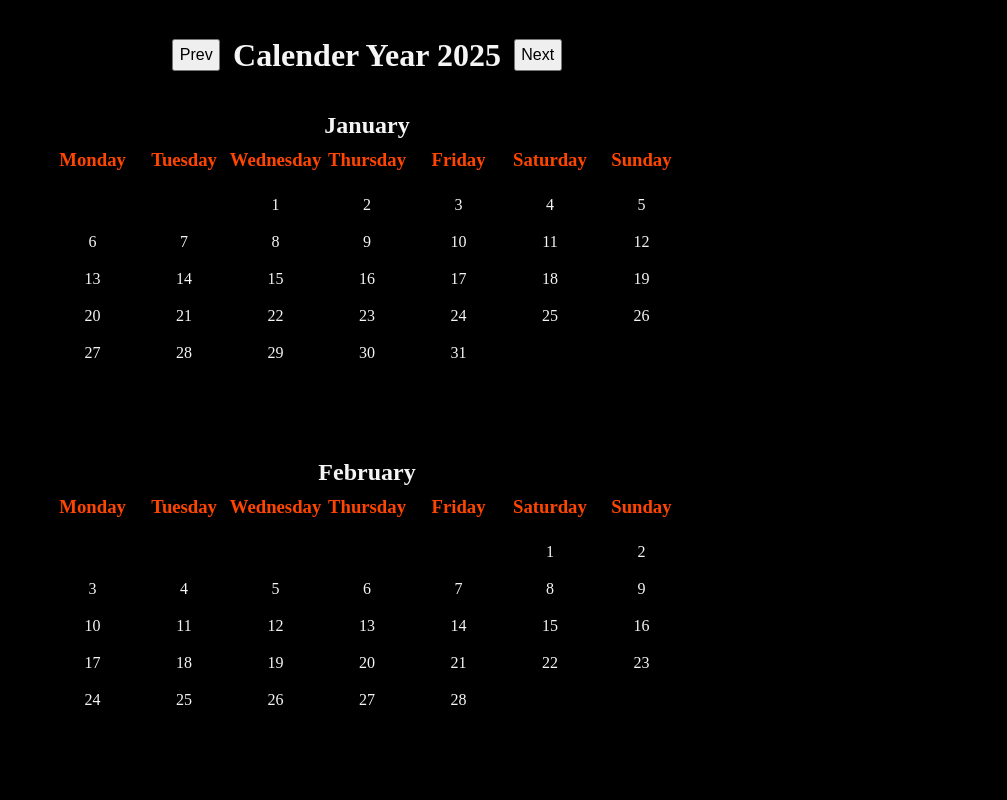
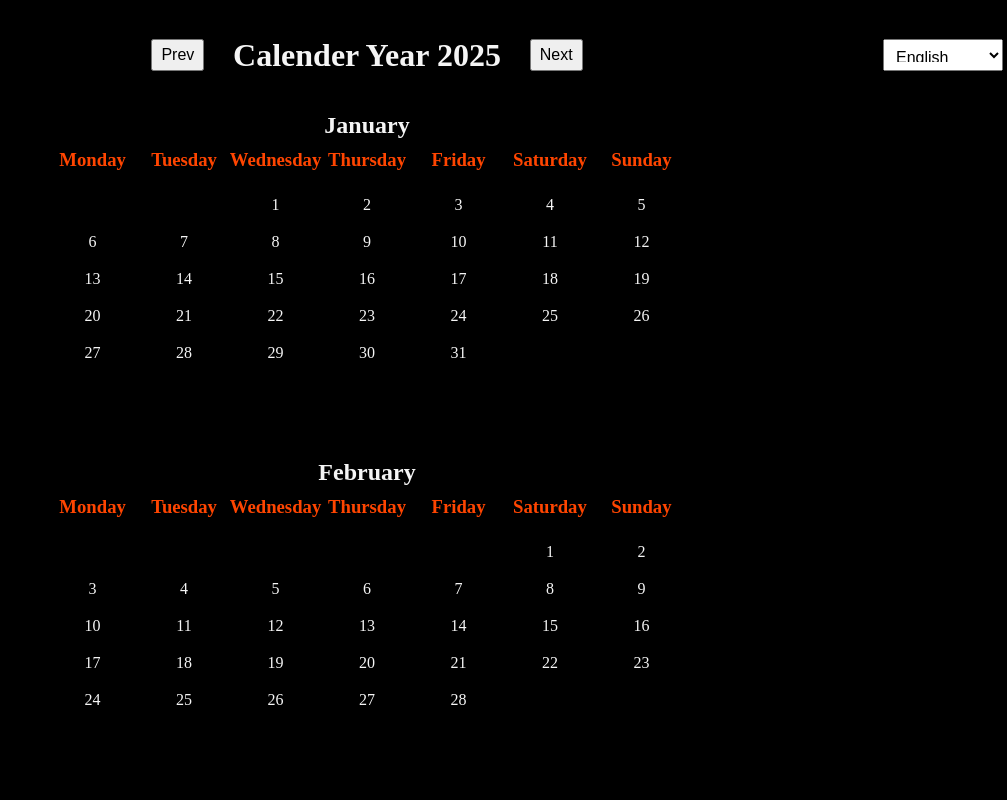
Before and after one commit to Guy0017/calendar-fe, a React (Vite) app: page / in a window 1280 px wide. Shown: the top 800 px of the page, without its empty margins (273-1280 px from the left). Built offline with nearby package versions, Linux system fonts and the light colour scheme.

Commit message:
Added language selection

```diff
--- a/src/App.css
+++ b/src/App.css
@@ -31,14 +31,27 @@ h2 {
   font-size: 1.5rem;
 }
 
-button {
+button, select {
   display: flex;
   align-items: center;
   justify-content: center;
   padding: 0.5rem;
   font-size: 1rem;
-  max-width: 3rem;
+  max-width: max-content;
   max-height: 2rem;
+}
+
+.button-prev {
+  margin-right: 1rem;
+}
+
+.button-next {
+  margin-left: 1rem;
+}
+
+.button-settings {
+  position: absolute;
+  margin-left: 90%;
 }
 
 .header-container {
@@ -46,6 +59,11 @@ button {
   place-content: center;
   margin-top: 1.5rem;
   place-items: center;
+}
+
+.settings-menu {
+  position: absolute;
+  margin-left: 90%;
 }
 
 .months-container {
--- a/src/App.jsx
+++ b/src/App.jsx
@@ -68,7 +68,7 @@ function App() {
 
   return (
     <main>
-      <Header year={year} setYear={setYear} />
+      <Header year={year} setYear={setYear} setLocale={setLocale}/>
 
       <div className="months-container">
         {calendar[year] &&
--- a/src/components/Header.jsx
+++ b/src/components/Header.jsx
@@ -1,6 +1,6 @@
 import { useEffect } from 'react';
 
-function Header({ year, setYear }) {
+function Header({ year, setYear, setLocale }) {
   useEffect(() => {}, [year]);
 
   const header = `Calender Year ${year}`;
@@ -9,7 +9,12 @@ function Header({ year, setYear }) {
     setYear(year + change);
   }
 
+  function handleLocale(selectedLanguage) {
+    setLocale(selectedLanguage);
+  }
+
   return (
+    <>
       <div className="header-container">
         <button onClick={() => changeYear(-1)} className="button-prev">
           Prev
@@ -20,7 +25,27 @@ function Header({ year, setYear }) {
         <button onClick={() => changeYear(+1)} className="button-next">
           Next
         </button>
+
+        <div className="settings-menu">
+          <label htmlFor="language-selection"></label>
+          <select
+            onChange={(e) => handleLocale(e.target.value)}
+            id="language-selection"
+            name="language-selection"
+          >
+            <option value="en-GB">English</option>
+            <option value="zh-CN">Mandarin</option>
+            <option value="zh-HK">Cantonese</option>
+            <option value="es">Spanish</option>
+            <option value="ar">Arabic</option>
+            <option value="pt-BR">Portuguese</option>
+            <option value="fr">French</option>
+            <option value="ru">Russian</option>
+            <option value="hi">Hindi</option>
+          </select>
         </div>
+      </div>
+    </>
   );
 }
 
```
Lines whose indentation alone changed are shown as unchanged.
